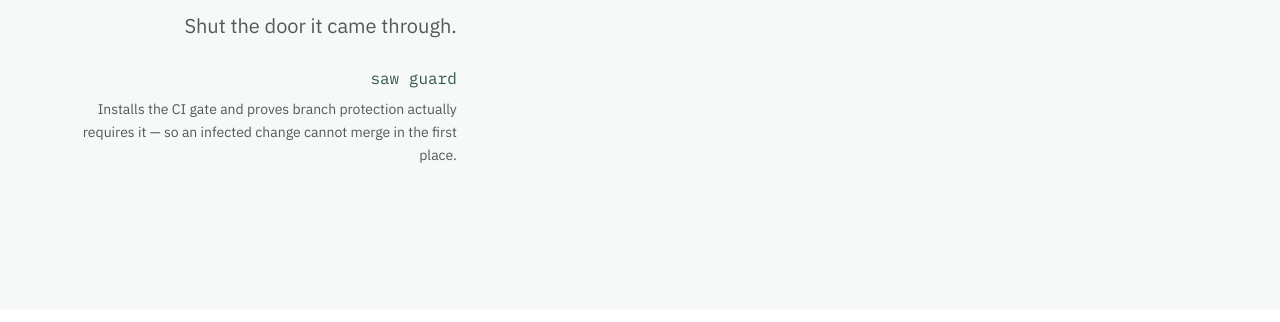
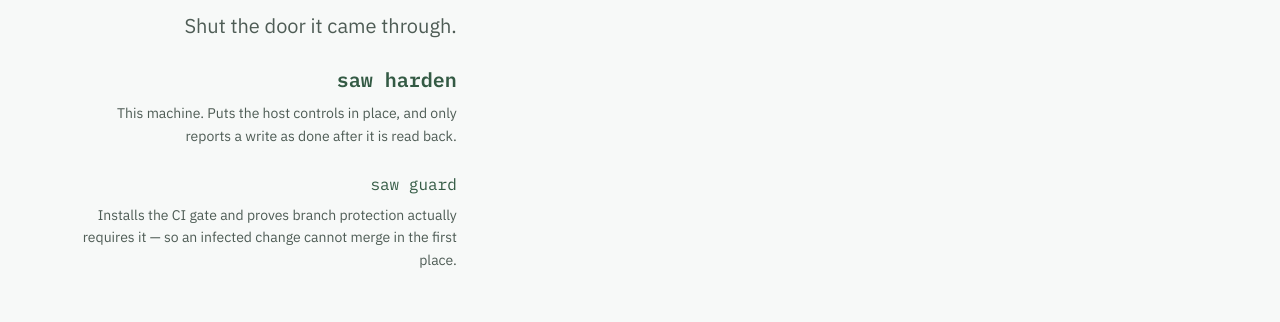
Before and after one commit to Ndevu12/saw-ui, a Next.js app: page / in a window 1280 px wide. Shown: the part 3779-4101 px from the top of the page. Built offline with nearby package versions, Linux system fonts and the light colour scheme; no server answers.

Commit message:
Lead Prevent with saw harden
The host verb was missing. Guard stays as the CI gate, second.

```diff
--- a/src/widgets/mitigation/ui/mitigation.tsx
+++ b/src/widgets/mitigation/ui/mitigation.tsx
@@ -1,27 +1,27 @@
 import { FlowBeat, FlowBend } from '@/shared/ui/flow-line';
 import { Section, SectionIntro } from '@/shared/ui/section';
+import { cn } from '@/shared/lib/utils';
 
 /**
  * The counterpart to the attack lifecycle: how saw meets the worm at every angle,
  * organised by the three phases the hero promises — Detect · Remediate · Prevent.
- * Each phase carries a meaning, not just a command, and the four verbs map onto it:
  * Detect covers the code (scan) and the machine (audit); Remediate cleans on a PR
- * (fix); Prevent gates the door (guard). Copy stays outcome-level — no detection
- * mechanism, per the disclosure rules.
+ * (fix); Prevent hardens this host (harden) and gates the merge (guard). Copy
+ * stays outcome-level — no detection mechanism, per the disclosure rules.
  */
 const PHASES: {
   n: string;
   name: string;
   meaning: string;
-  verbs: [string, string][];
+  verbs: { cmd: string; blurb: string; main?: boolean }[];
 }[] = [
   {
     n: '01',
     name: 'Detect',
     meaning: 'Find it wherever it landed — in the code, and on the machine.',
     verbs: [
-      ['saw scan', 'Repositories, lockfiles and installed packages. Read-only, always — its exit code is the verdict.'],
-      ['saw audit', 'The machine itself: cached credentials, editor settings, and what runs at start-up.'],
+      { cmd: 'saw scan', blurb: 'Repositories, lockfiles and installed packages. Read-only, always — its exit code is the verdict.' },
+      { cmd: 'saw audit', blurb: 'The machine itself: cached credentials, editor settings, and what runs at start-up.' },
     ],
   },
   {
@@ -29,7 +29,7 @@ const PHASES: {
     name: 'Remediate',
     meaning: 'Clean it on your terms, never behind your back.',
     verbs: [
-      ['saw fix', 'Recovers the real previous version from your git history onto a pull request. It never rewrites history, and nothing lands without your merge.'],
+      { cmd: 'saw fix', blurb: 'Recovers the real previous version from your git history onto a pull request. It never rewrites history, and nothing lands without your merge.' },
     ],
   },
   {
@@ -37,7 +37,15 @@ const PHASES: {
     name: 'Prevent',
     meaning: 'Shut the door it came through.',
     verbs: [
-      ['saw guard', 'Installs the CI gate and proves branch protection actually requires it — so an infected change cannot merge in the first place.'],
+      {
+        cmd: 'saw harden',
+        main: true,
+        blurb: 'This machine. Puts the host controls in place, and only reports a write as done after it is read back.',
+      },
+      {
+        cmd: 'saw guard',
+        blurb: 'Installs the CI gate and proves branch protection actually requires it — so an infected change cannot merge in the first place.',
+      },
     ],
   },
 ];
@@ -73,10 +81,17 @@ export function Mitigation() {
                   {phase.meaning}
                 </p>
                 <div className="mt-6 grid gap-6">
-                  {phase.verbs.map(([cmd, desc]) => (
-                    <div key={cmd} className="flex flex-col gap-2">
-                      <span className="font-mono text-base text-mint">{cmd}</span>
-                      <p className="max-w-[46ch] text-sm leading-relaxed text-ink-dim">{desc}</p>
+                  {phase.verbs.map((verb) => (
+                    <div key={verb.cmd} className="flex flex-col gap-2">
+                      <span
+                        className={cn(
+                          'font-mono text-mint',
+                          verb.main ? 'text-lg font-semibold md:text-xl' : 'text-base',
+                        )}
+                      >
+                        {verb.cmd}
+                      </span>
+                      <p className="max-w-[46ch] text-sm leading-relaxed text-ink-dim">{verb.blurb}</p>
                     </div>
                   ))}
                 </div>
```
